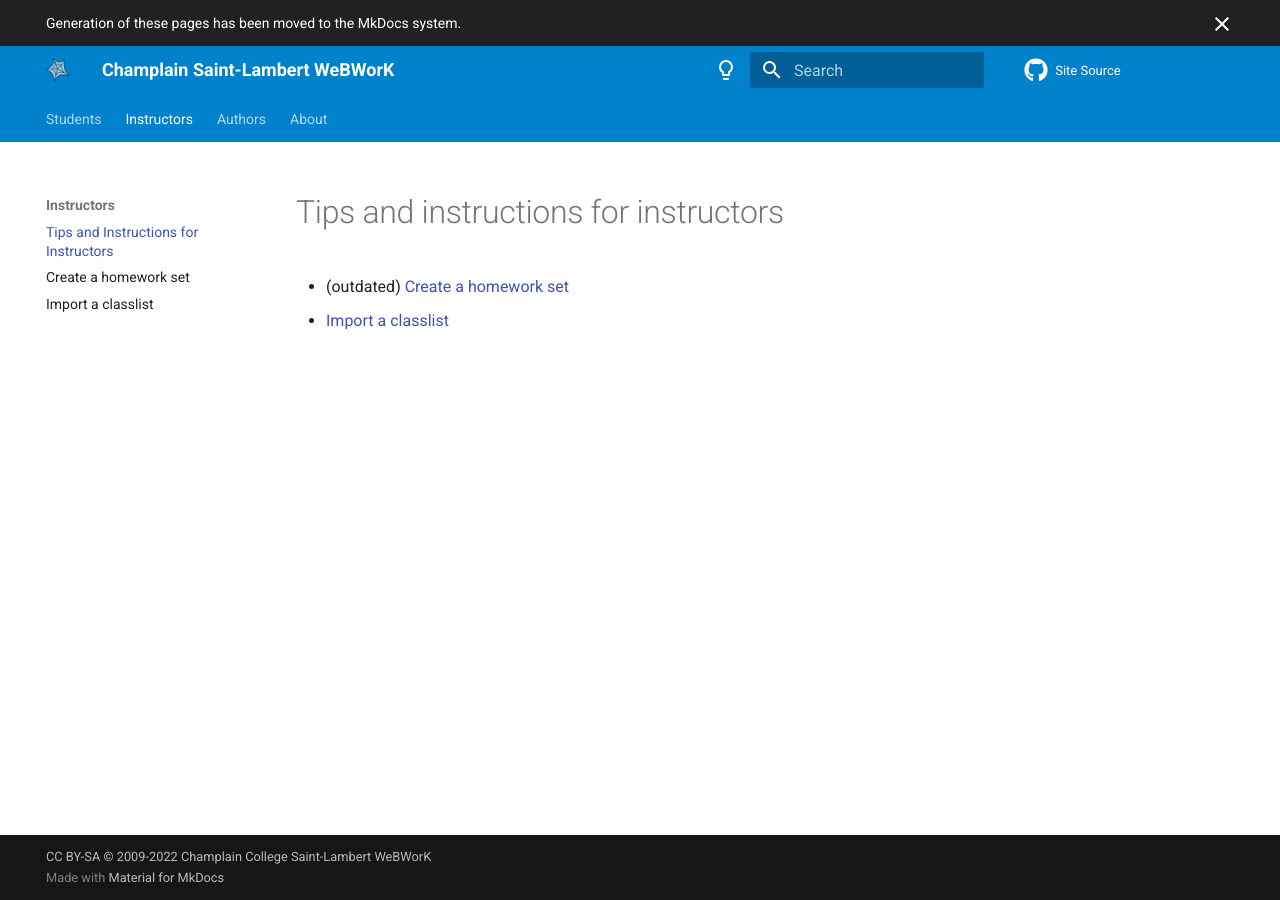
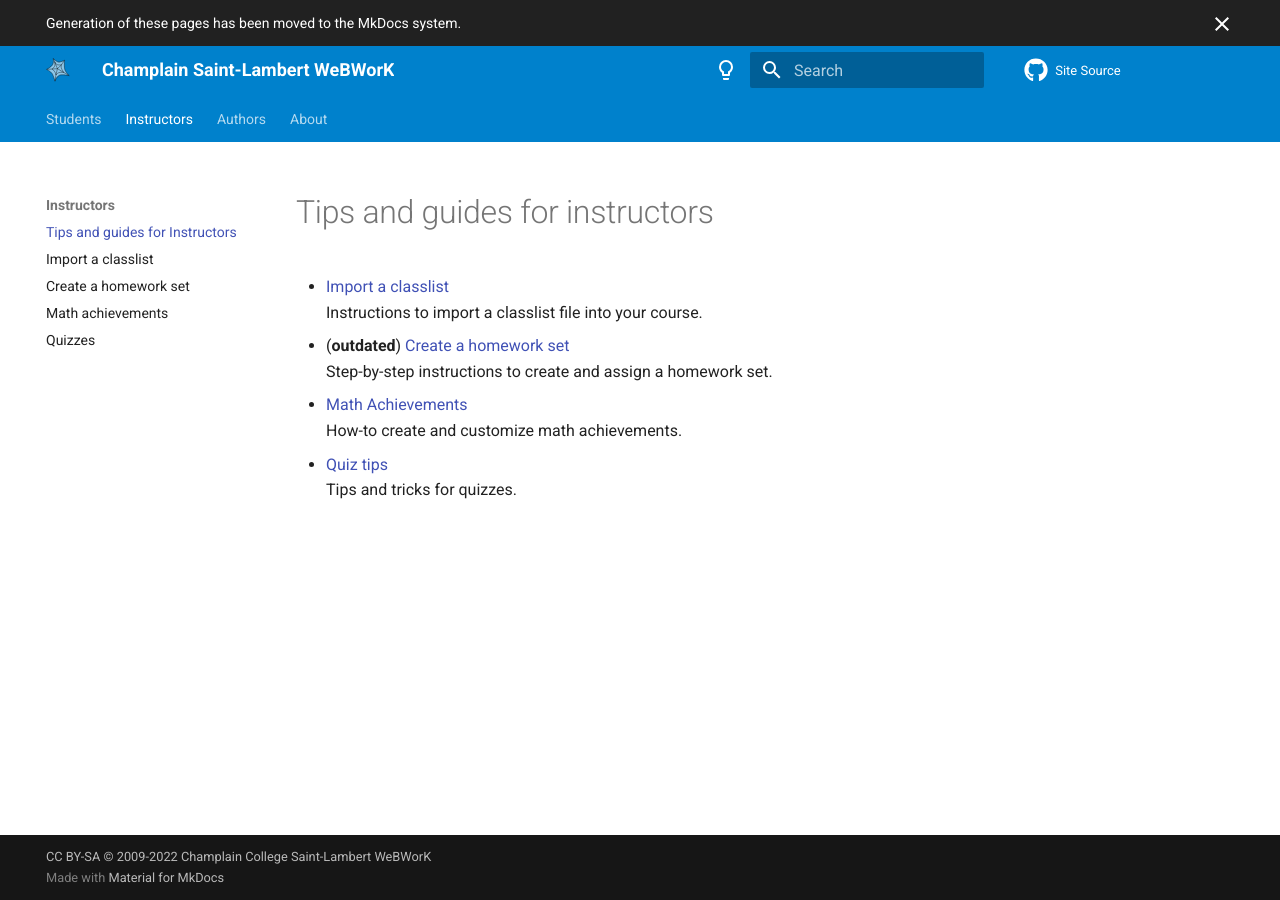
Before and after one commit to cslmath/champlainww.ca, an MkDocs documentation site: the page built from docs/instructors/instructors.md, in a window 1280 px wide. Built offline with MkDocs 1.6.1 and Material for MkDocs 9.7.7, drawn with Linux system fonts in a browser that asks for light colours; comment, search, counter and statistics services are not loaded; old or Windows-style settings are respelled for this version of MkDocs.

Commit message:
Add flash talk docs to menus

```diff
--- a/docs/instructors/instructors.md
+++ b/docs/instructors/instructors.md
@@ -1,11 +1,17 @@
 ---
-title: Tips and Instructions for Instructors
+title: Tips and guides for Instructors
 authors:
     - Malcolm Harper
 date: 2022-09-18
 ---
 
-# Tips and instructions for instructors
+# Tips and guides for instructors
 
-* (outdated) [Create a homework set](ins-create-set.md)
 * [Import a classlist](ins-import-classlist.md)
+    Instructions to import a classlist file into your course.
+* (**outdated**) [Create a homework set](ins-create-set.md)
+    Step-by-step instructions to create and assign a homework set.
+* [Math Achievements](ins-math-achievements.md)
+    How-to create and customize math achievements.
+* [Quiz tips](ins-quiz-tips.md)
+    Tips and tricks for quizzes.
--- a/mkdocs.yml
+++ b/mkdocs.yml
@@ -24,15 +24,16 @@
         - I still cannot log in: students/students-still-cannot-log-in.md
         - Doing assignments: students/students-doing-assignments.md
         - Entering answers: students/students-entering-answers.md
-
     - Instructors:
         - instructors/instructors.md
+        - Import a classlist: instructors/ins-import-classlist.md
         - Create a homework set: instructors/ins-create-set.md
-        - Import a classlist: instructors/ins-import-classlist.md
+        - Math achievements: instructors\ins-math-achievements.md
+        - Quizzes: instructors/ins-quiz-tips.md
     - Authors:
         - authors/authors.md
+        - Problem randomization: authors/author-randomization.md
         - Gotchas: authors/author-tips-gotchas.md
-
     - About:
         - about/about.md
         - News: about/about-news.md
```
Also changed, not shown: docs/authors/author-tips-gotchas.md (+1 -1 lines), docs/authors/authors.md (+3 -1 lines).
